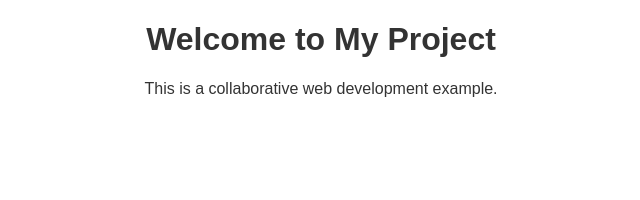
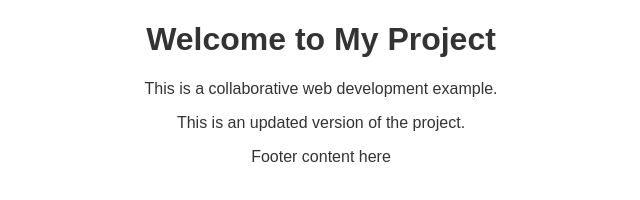
Before and after one commit to zero8-ai/mywebproject, a plain HTML site: page index.html in a window 1280 px wide. Shown: the whole page, without its empty margins (319-959 px from the left). Drawn offline with Linux system fonts and the light colour scheme.

Commit message:
Added an additional paragraph to index.html

```diff
--- a/index.html
+++ b/index.html
@@ -9,6 +9,9 @@
 <body>
     <h1>Welcome to My Project</h1>
     <p>This is a collaborative web development example.</p>
-
+    <p>This is an updated version of the project.</p>
+    <footer>
+        <p>Footer content here</p>
+    </footer>
 </body>
 </html>
```
